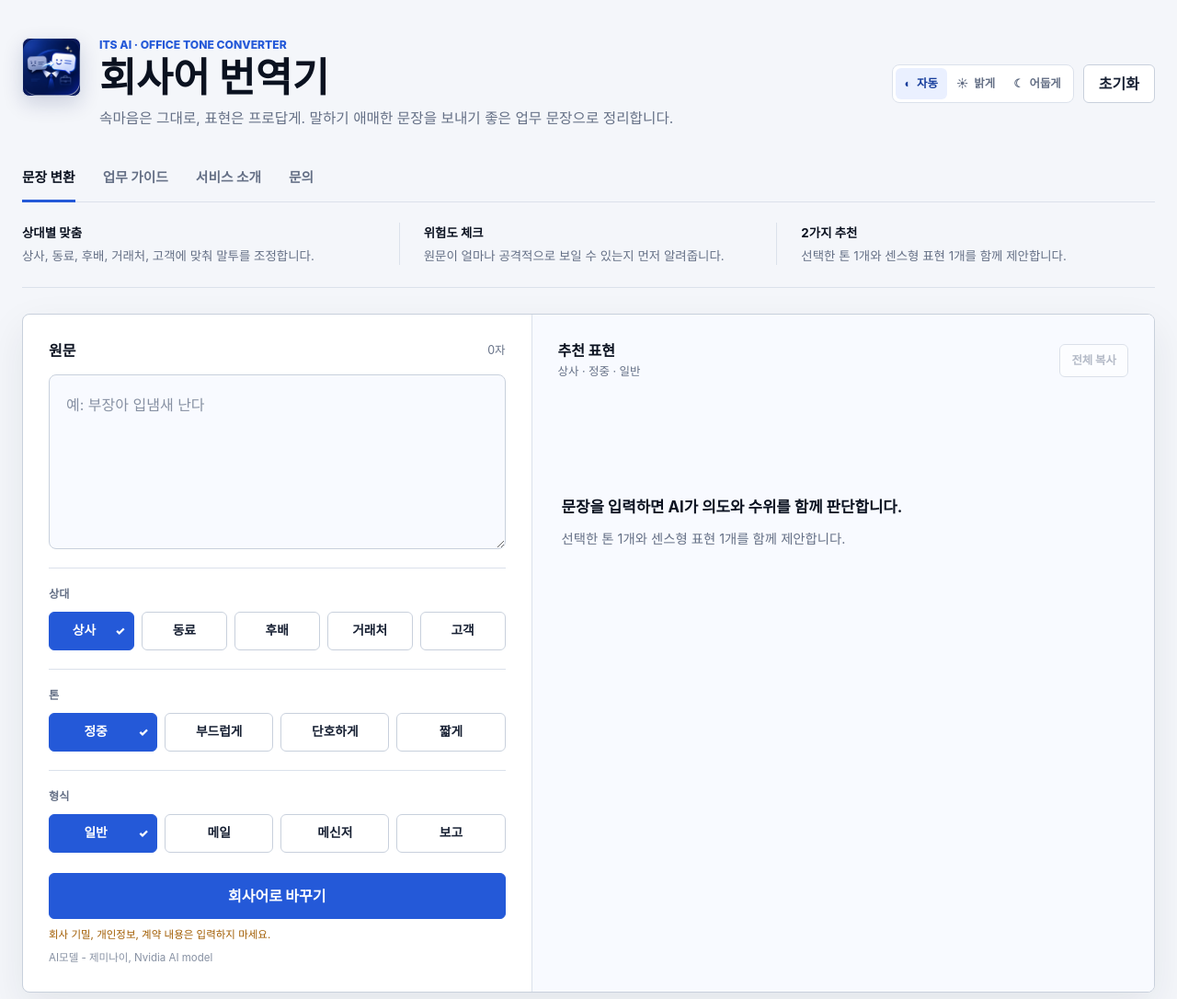
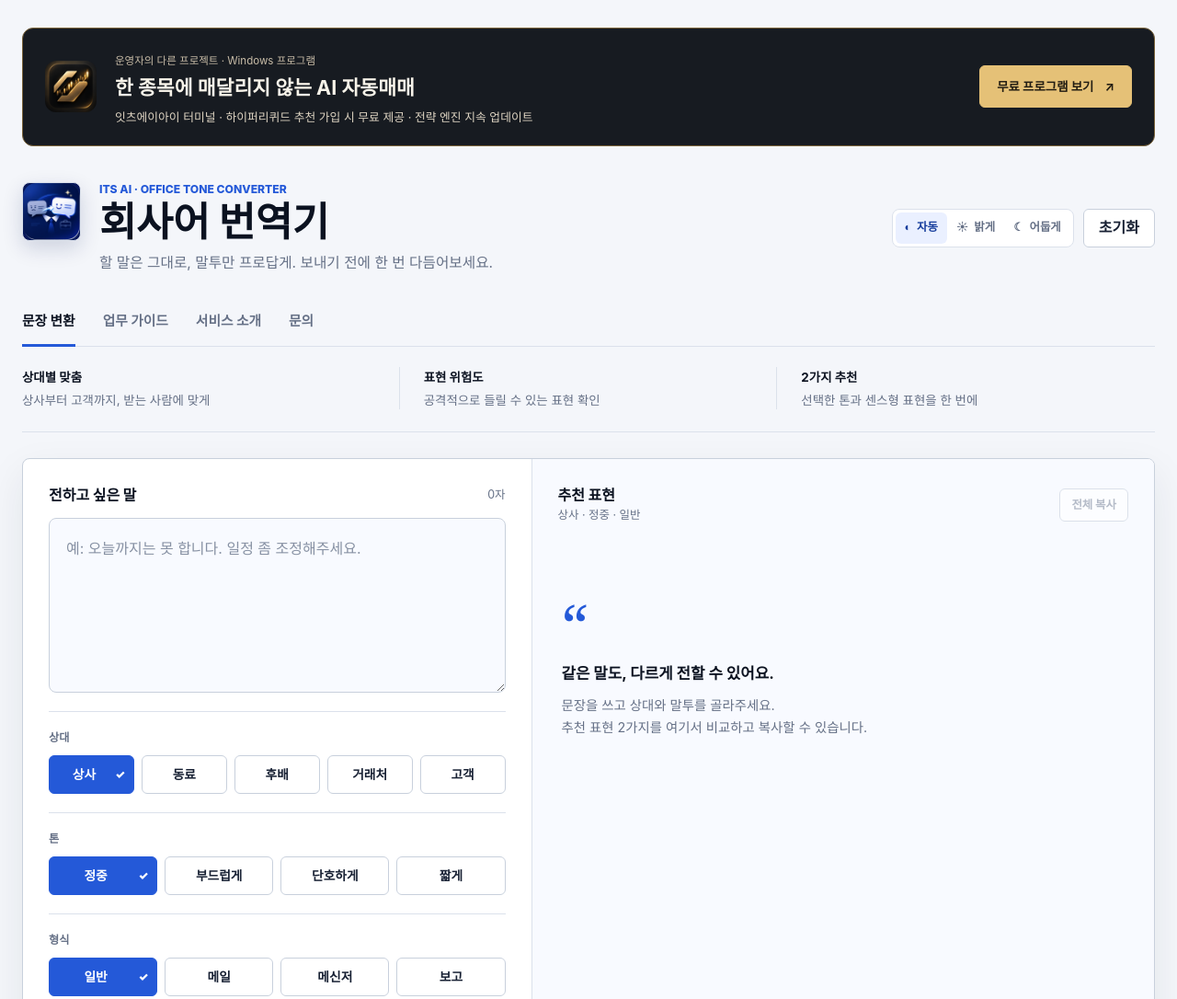
Before and after one commit to hodookim/office-tone-converter, a website: page index.html in a window 1280 px wide. Shown: the top 1086 px of the page at 92% size. Drawn offline with Linux system fonts and the light colour scheme.

Commit message:
Add terminal project banner and streamline converter homepage

```diff
--- a/index.html
+++ b/index.html
@@ -44,17 +44,26 @@
       }
     </script>
     <script src="./theme-init.js"></script>
-    <link rel="stylesheet" href="./site-v2.css" />
+    <link rel="stylesheet" href="./site-v2.css?v=terminal-intro-1" />
   </head>
   <body>
     <main class="app-shell">
       <section class="workspace" aria-label="회사어 번역기">
+        <aside class="terminal-promo" aria-label="운영자의 다른 프로젝트 안내">
+          <img src="./assets/itsai-terminal-promo-v1.png" width="56" height="56" alt="" />
+          <div class="terminal-promo-copy">
+            <span>운영자의 다른 프로젝트 · Windows 프로그램</span>
+            <strong>한 종목에 매달리지 않는 AI 자동매매</strong>
+            <p>잇츠에이아이 터미널 · 하이퍼리퀴드 추천 가입 시 무료 제공 · 전략 엔진 지속 업데이트</p>
+          </div>
+          <a href="https://itsai-terminal.vercel.app/?utm_source=office_tone&amp;utm_medium=referral&amp;utm_campaign=terminal_intro" target="_blank" rel="noopener noreferrer">무료 프로그램 보기 <span aria-hidden="true">↗</span></a>
+        </aside>
         <header class="topbar">
           <div class="brand-block">
             <span class="brand-mark" aria-hidden="true"><img src="./assets/office-tone-icon.png" alt="" /></span>
             <p class="eyebrow">ITS AI · Office Tone Converter</p>
             <h1>회사어 번역기</h1>
-            <p class="tagline">속마음은 그대로, 표현은 프로답게. 말하기 애매한 문장을 보내기 좋은 업무 문장으로 정리합니다.</p>
+            <p class="tagline">할 말은 그대로, 말투만 프로답게. 보내기 전에 한 번 다듬어보세요.</p>
           </div>
           <div class="top-actions">
             <div class="theme-toggle" role="group" aria-label="화면 테마 선택">
@@ -74,15 +83,15 @@
         </nav>
 
         <section class="value-strip" aria-label="서비스 특징">
-          <div><strong>상대별 맞춤</strong><span>상사, 동료, 후배, 거래처, 고객에 맞춰 말투를 조정합니다.</span></div>
-          <div><strong>위험도 체크</strong><span>원문이 얼마나 공격적으로 보일 수 있는지 먼저 알려줍니다.</span></div>
-          <div><strong>2가지 추천</strong><span>선택한 톤 1개와 센스형 표현 1개를 함께 제안합니다.</span></div>
+          <div><strong>상대별 맞춤</strong><span>상사부터 고객까지, 받는 사람에 맞게</span></div>
+          <div><strong>표현 위험도</strong><span>공격적으로 들릴 수 있는 표현 확인</span></div>
+          <div><strong>2가지 추천</strong><span>선택한 톤과 센스형 표현을 한 번에</span></div>
         </section>
 
         <div class="editor-grid">
           <section class="panel input-panel">
-            <div class="panel-head"><h2>원문</h2><span id="charCount">0자</span></div>
-            <textarea id="sourceText" maxlength="500" placeholder="예: 부장아 입냄새 난다"></textarea>
+            <div class="panel-head"><h2><label for="sourceText">전하고 싶은 말</label></h2><span id="charCount">0자</span></div>
+            <textarea id="sourceText" maxlength="500" placeholder="예: 오늘까지는 못 합니다. 일정 좀 조정해주세요." aria-describedby="inputPrivacy"></textarea>
 
             <div class="control-block">
               <p class="label">상대</p>
@@ -116,7 +125,7 @@
             </div>
 
             <button class="primary-button" id="convertButton" type="button">회사어로 바꾸기</button>
-            <p class="privacy-note">회사 기밀, 개인정보, 계약 내용은 입력하지 마세요.</p>
+            <p class="privacy-note" id="inputPrivacy">회사 기밀, 개인정보, 계약 내용은 입력하지 마세요.</p>
             <p class="model-note">AI모델 - 제미나이, Nvidia AI model</p>
           </section>
 
@@ -132,10 +141,11 @@
               </div>
               <p id="riskReason">원문 표현을 분석 중입니다.</p>
             </div>
-            <div class="result-list" id="resultList">
+            <div class="result-list" id="resultList" aria-live="polite" aria-atomic="true">
               <div class="empty-state">
-                <strong>문장을 입력하면 AI가 의도와 수위를 함께 판단합니다.</strong>
-                <p>선택한 톤 1개와 센스형 표현 1개를 함께 제안합니다.</p>
+                <span class="empty-state-mark" aria-hidden="true">“</span>
+                <strong>같은 말도, 다르게 전할 수 있어요.</strong>
+                <p>문장을 쓰고 상대와 말투를 골라주세요.<br />추천 표현 2가지를 여기서 비교하고 복사할 수 있습니다.</p>
               </div>
             </div>
           </section>
@@ -143,7 +153,7 @@
 
         <section class="quick-examples" aria-label="자주 쓰는 업무 문장">
           <div class="section-label"><strong>자주 쓰는 문장</strong><span>눌러서 바로 테스트해보세요.</span></div>
-          <button type="button" data-example="부장아 입냄새 난다">부장아 입냄새 난다</button>
+          <button type="button" data-example="오늘까지는 못 합니다. 일정 좀 조정해주세요.">일정 조율</button>
           <button type="button" data-example="오늘 못합니다">오늘 못합니다</button>
           <button type="button" data-example="이건 좀 아닌 것 같은데요">이건 좀 아닌 것 같은데요</button>
           <button type="button" data-example="자료 다시 보내주세요">자료 다시 보내주세요</button>
--- a/site-v2.css
+++ b/site-v2.css
@@ -134,6 +134,79 @@ img {
   padding: 10px 0 26px;
 }
 
+.terminal-promo {
+  display: flex;
+  align-items: center;
+  gap: 20px;
+  margin-bottom: 28px;
+  padding: 20px 24px;
+  border: 1px solid #796238;
+  border-radius: 12px;
+  background: #171b21;
+  color: #f7f3e9;
+}
+
+.terminal-promo > img {
+  flex: 0 0 56px;
+  border-radius: 12px;
+}
+
+.terminal-promo-copy {
+  flex: 1;
+  min-width: 0;
+  word-break: keep-all;
+  overflow-wrap: anywhere;
+}
+
+.terminal-promo-copy > span {
+  color: #c9bda8;
+  font-size: 0.72rem;
+}
+
+.terminal-promo-copy strong {
+  display: block;
+  margin-top: 3px;
+  font-size: clamp(1.05rem, 2vw, 1.35rem);
+  line-height: 1.4;
+}
+
+.terminal-promo-copy p {
+  margin: 6px 0 0;
+  color: #ded4c2;
+  font-size: 0.8rem;
+}
+
+.terminal-promo > a {
+  display: inline-flex;
+  flex-shrink: 0;
+  align-items: center;
+  justify-content: center;
+  gap: 12px;
+  min-height: 46px;
+  padding: 10px 18px;
+  border: 1px solid #e5c177;
+  border-radius: 6px;
+  background: #e5c177;
+  color: #211c12;
+  font-size: 0.84rem;
+  font-weight: 750;
+}
+
+.terminal-promo > a:hover {
+  background: #f3d89f;
+}
+
+.terminal-promo > a:focus-visible {
+  outline: 3px solid #ffffff;
+  outline-offset: 4px;
+}
+
+.empty-state .empty-state-mark {
+  display: block;
+  color: var(--accent);
+  font: 4rem / 1 Georgia, serif;
+}
+
 .brand-block {
   position: relative;
   min-height: 68px;
@@ -1470,6 +1543,31 @@ img {
 }
 
 @media (max-width: 720px) {
+  .terminal-promo {
+    display: grid;
+    grid-template-columns: 44px minmax(0, 1fr);
+    gap: 12px;
+    margin: 12px 12px 0;
+    padding: 16px;
+  }
+
+  .terminal-promo > img {
+    width: 44px;
+    height: 44px;
+  }
+
+  .terminal-promo > a {
+    grid-column: 1 / -1;
+  }
+
+  .value-strip {
+    grid-template-columns: repeat(3, minmax(0, 1fr));
+  }
+
+  .value-strip > div span {
+    display: none;
+  }
+
   body {
     font-size: 15px;
   }
```
Also changed, not shown: assets/itsai-terminal-promo-v1.png (added).
